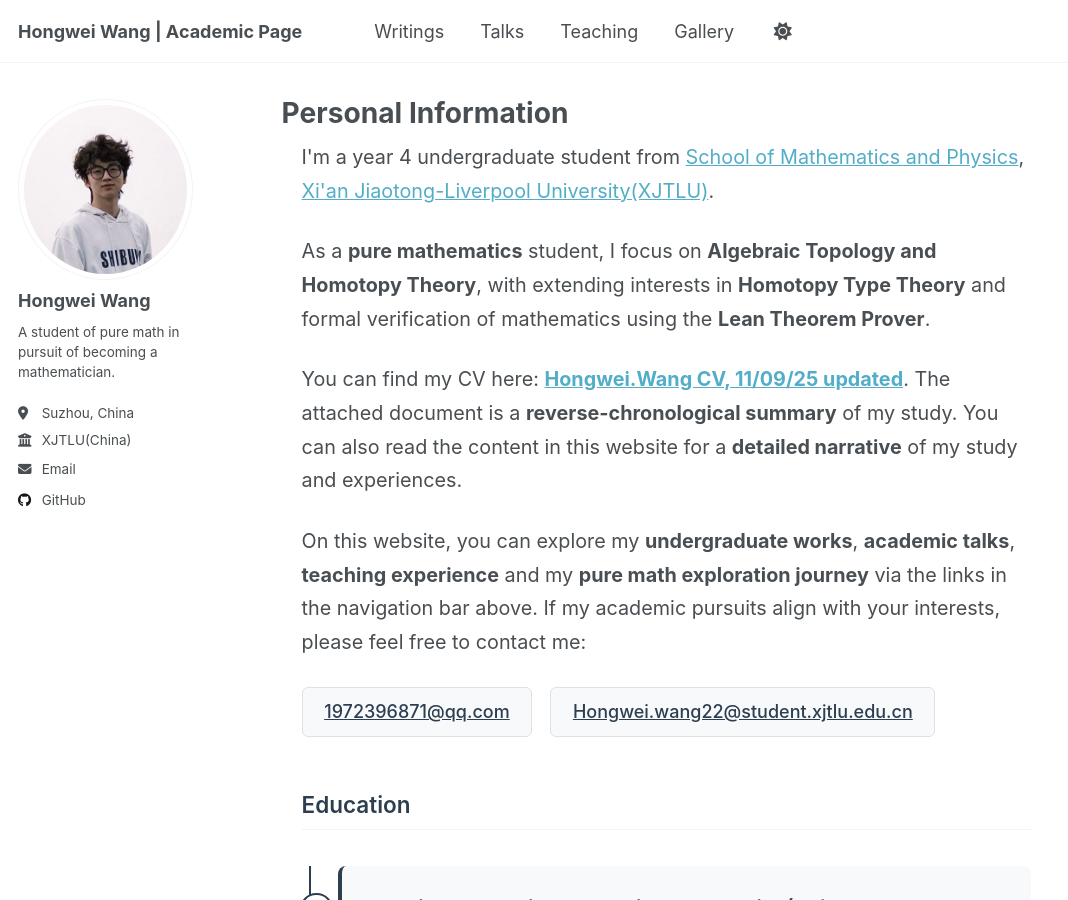
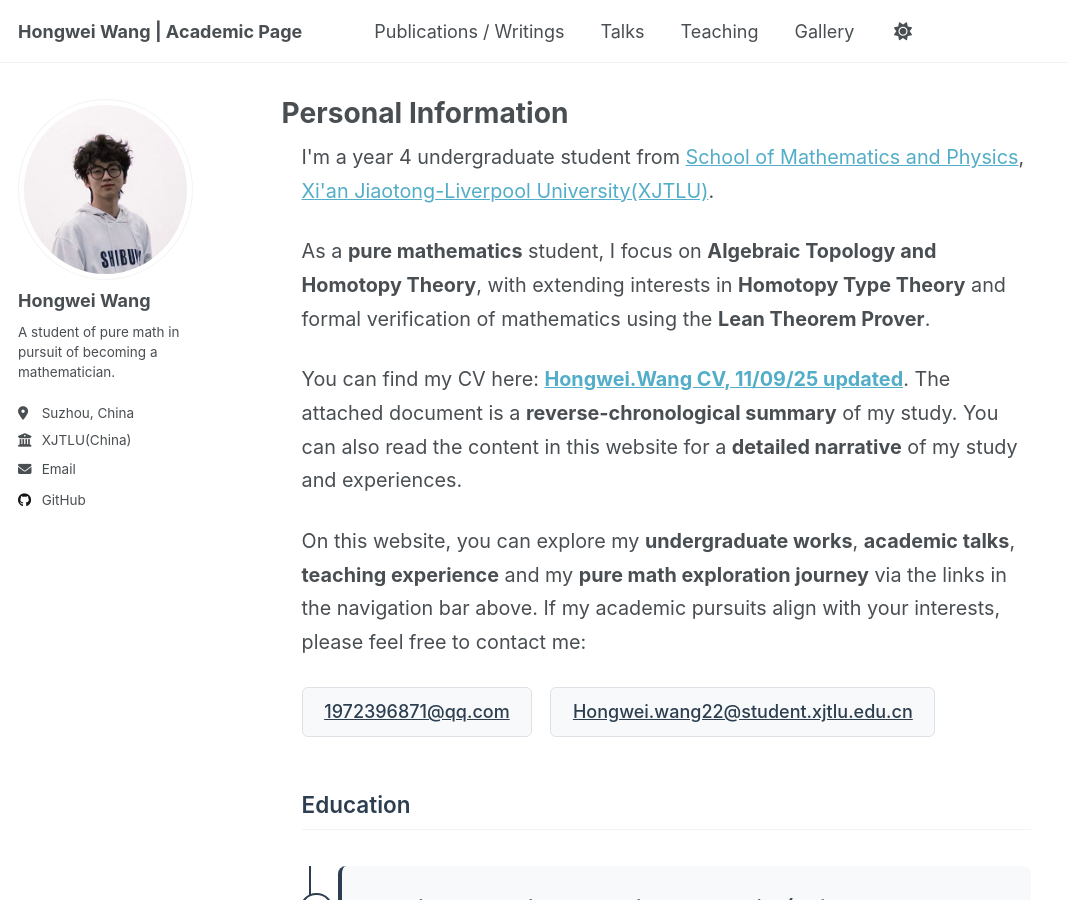
Before and after one commit to WangHongWei-AcademicPage/WangHongWei-AcademicPage.github.io, a Jekyll site: the page built from _pages/about.md, in a window 1280 px wide and 900 px high. Shown: the whole window, without its empty margins (0-1068 px from the left). Built offline with Jekyll 4.4.1, drawn with Linux system fonts in a browser that asks for light colours; a script that is not in the unit is left out.

Commit message:
Update navigation.yml

```diff
--- a/_data/navigation.yml
+++ b/_data/navigation.yml
@@ -8,7 +8,7 @@
 #      Markdown formatted page while the second is generated using JSON.
 
 main:
-  - title: "Writings"
+  - title: "Publications / Writings"
     url: /writings/
 
   - title: "Talks"
```
